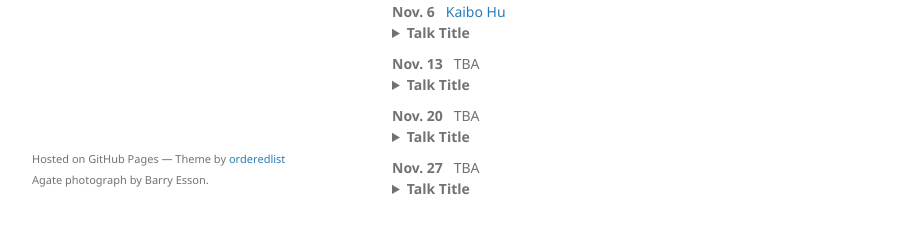
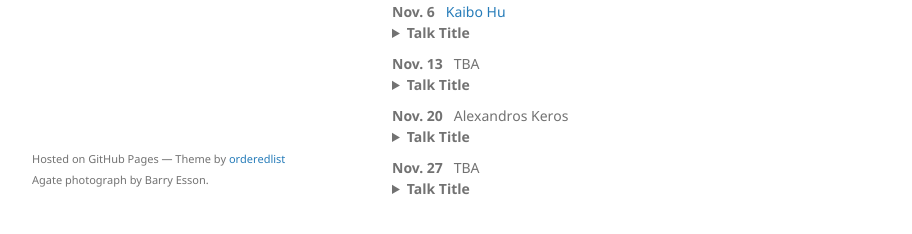
Before and after one commit to agatedinburgh/agatedinburgh.github.io, a Jekyll site: the page built from index.md, in a window 1280 px wide and 1220 px high. Shown: the part 961-1195 px from the top of the window, without its empty margins (178-1090 px from the left). Built offline with Jekyll 4.4.1, drawn with Linux system fonts in a browser that asks for light colours; our own code applies the rules of GitHub Pages for plain Markdown files.

Commit message:
index.md

```diff
--- a/index.md
+++ b/index.md
@@ -66,7 +66,7 @@ To join the mailing list, send an email to sympa at mlist.is.ed.ac.uk with nothi
 <p style="margin-left:30px;"> TBA</p>
 </details>
 
-<nobr><b>Nov. 20</b>  &nbsp; TBA
+<nobr><b>Nov. 20</b>  &nbsp; Alexandros Keros
 <details style="margin-bottom:10px">
 <summary><b>Talk Title</b></summary>
 <p style="margin-left:30px;"> TBA</p>
```
